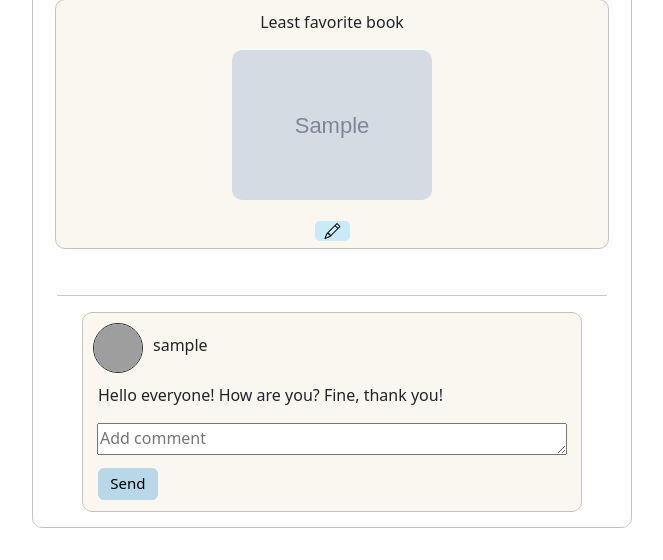
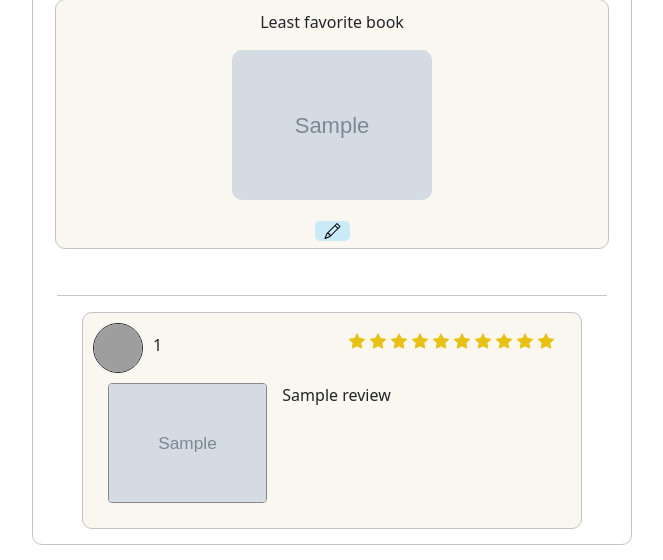
Before and after one commit to gorillagripcore/readingnook, a Flask app: page /profile in a window 1280 px wide. Shown: the part 577-1137 px from the top of the page, without its empty margins (365-1028 px from the left). Before the commit the page ends 1105 px from the top, so only its background shows below. Run offline with Flask 3, Linux system fonts and the light colour scheme; the visitor is signed in with stand-in values (Sample User, id 1); grey boxes marked "Sample" are stand-in pictures; a database or web service that is not in the repository returns one stand-in record (values such as "Sample title"); some libraries are stand-ins or nearby versions; grey boxes are pictures that could not be loaded.

Commit message:
Add reviews to profile

```diff
--- a/app.py
+++ b/app.py
@@ -223,7 +223,18 @@ def profile():
     else:
         quote_book = None
 
-    return render_template('profile.html', username=username, pfp=pfp, user_desc=user_desc, favorite_book=favorite_book, favorite_book_isbn=favorite_book_isbn, least_favorite_book=least_favorite_book, least_favorite_book_isbn=least_favorite_book_isbn, favorite_quote=favorite_quote, quote_book=quote_book)
+
+    cursor.execute("SELECT * FROM reviews WHERE username = %s ORDER BY date DESC", (username,))
+    reviews = cursor.fetchall()
+
+    cursor.execute("SELECT cover FROM books JOIN reviews ON books.isbn = reviews.book_isbn WHERE reviews.username = %s ORDER BY reviews.date DESC", (username,))
+    book_covers = cursor.fetchall()
+
+    # Construct a list of book covers from the fetched result
+    book_cover_list = [cover[0] for cover in book_covers]
+
+    # Pass the book_cover_list variable to the HTML template rendering code
+    return render_template('profile.html', username=username, pfp=pfp, user_desc=user_desc, favorite_book=favorite_book, favorite_book_isbn=favorite_book_isbn, least_favorite_book=least_favorite_book, least_favorite_book_isbn=least_favorite_book_isbn, favorite_quote=favorite_quote, quote_book=quote_book, reviews=reviews, book_cover_list=book_cover_list)
 
 
 @app.route('/your_club')
--- a/static/css/profile.css
+++ b/static/css/profile.css
@@ -117,7 +117,7 @@ textarea {
    position: relative;
    margin-top: 15px;
    margin-bottom: 15px;
-   padding-bottom: 50px;
+   padding-bottom: 25px;
    border-radius: 10px;
    border: 1px solid #c3c3c3;
    background-color: #faf6f0;
@@ -177,3 +177,46 @@ textarea {
 .widget_alt img{
    height: 175px;
 }
+
+.user_rating {
+   display: flex;
+   justify-content: space-between;
+   align-items: center;
+   padding: 10px;
+   max-width: 450px;
+}
+
+.star_container {
+   display: flex;
+   justify-content: flex-end;
+   width: 100%;
+}
+
+.star {
+   display: flex;
+   position: absolute;
+   top: 18px;
+   right: 25px;
+   align-items: center;
+   justify-content: center;
+}
+
+.star>svg {
+   height: 20px;
+   width: 20px;
+   margin-left: 1px;
+   color: #e9c110;
+   background-color: rgba(136, 136, 136, 0);
+}
+
+.rating {
+   display: flex;
+   margin-left: 10px;
+}
+
+.rating>img {
+   height: 120px;
+   border-radius: 4px;
+   border: 1px solid #888;
+   margin-left: 15px;
+}
--- a/templates/profile.html
+++ b/templates/profile.html
@@ -175,25 +175,32 @@
           <hr>
 
           <!--Hela denna ska bli till en forloop-->
-          <div class="col">
-            <div class="col-6 col-sm-3 mx-auto posts" style="width: 500px;">
-              <div class="col user user_post">
-                <img src="{{pfp}}" alt="">
-                <p>{{username}}</p>
-              </div>
-              <div class="col">
-                <p class="content">
-                  Hello everyone! How are you? Fine, thank you!
-                </p>
-              </div>
-              <div class="col text-center">
-                <form action="POST">
-                  <textarea placeholder="Add comment"></textarea>
-                  <input type="submit" value="Send" class="submit_button">
-                </form>
+
+          {% for review in reviews %}
+          <div class="col-6 col-sm-3 mx-auto posts" style="width: 500px;">
+            <div class="user user_post">
+              <img src="{{ pfp }}" alt="">
+              <p>{{ review[0] }}</p>
+            </div>
+            <div class="star_container">
+              <div class="star">
+                {% for _ in range(review[2]) %}
+                <svg xmlns="http://www.w3.org/2000/svg" width="20" height="20" fill="currentColor"
+                  class="bi bi-star-fill" viewBox="0 0 16 16">
+                  <path
+                    d="M3.612 15.443c-.386.198-.824-.149-.746-.592l.83-4.73L.173 6.765c-.329-.314-.158-.888.283-.95l4.898-.696L7.538.792c.197-.39.73-.39.927 0l2.184 4.327 4.898.696c.441.062.612.636.282.95l-3.522 3.356.83 4.73c.078.443-.36.79-.746.592L8 13.187l-4.389 2.256z" />
+                </svg>
+                {% endfor %}
               </div>
             </div>
+            <div class="rating">
+              <img src="{{ book_cover_list[loop.index0] }}" alt="hello">
+              <p class="content">
+                {{ review[3] }}
+              </p>
+            </div>
           </div>
+          {% endfor %}
           <!--Hit-->
         </div>
 
```
